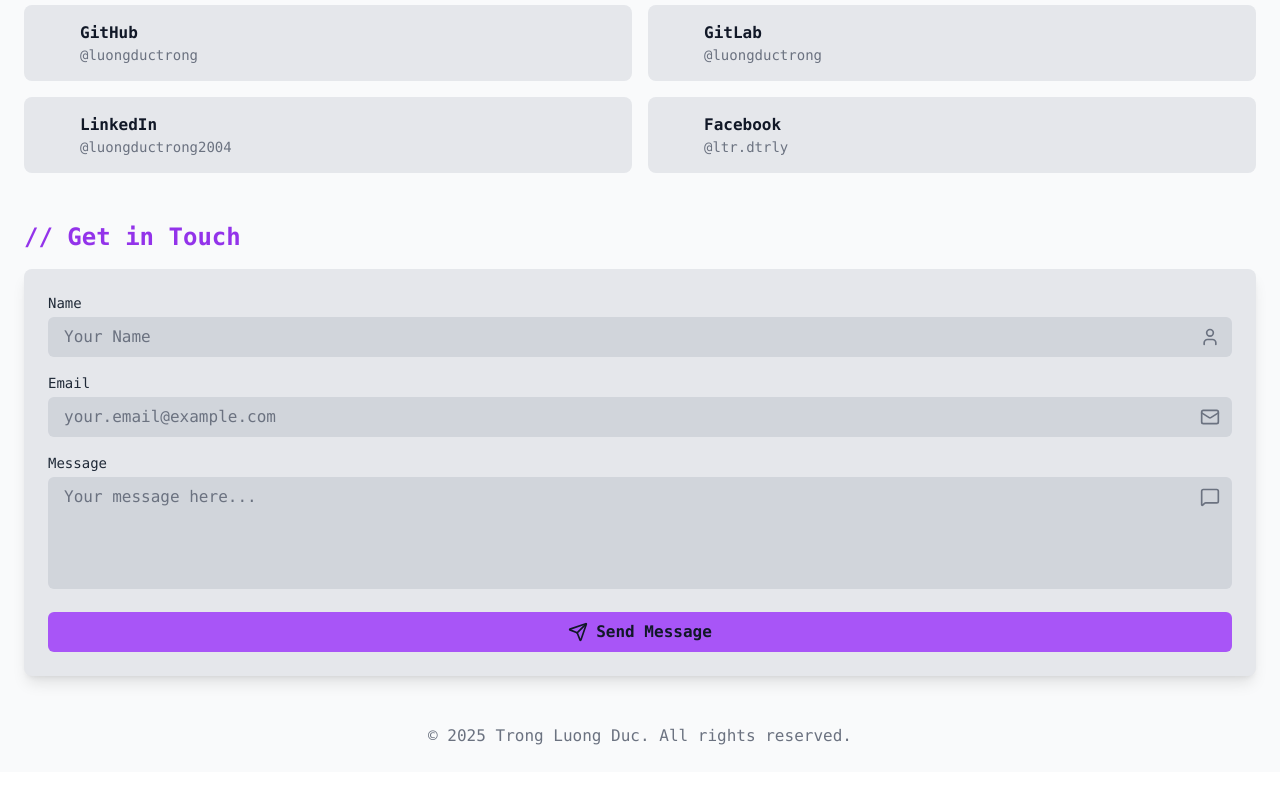
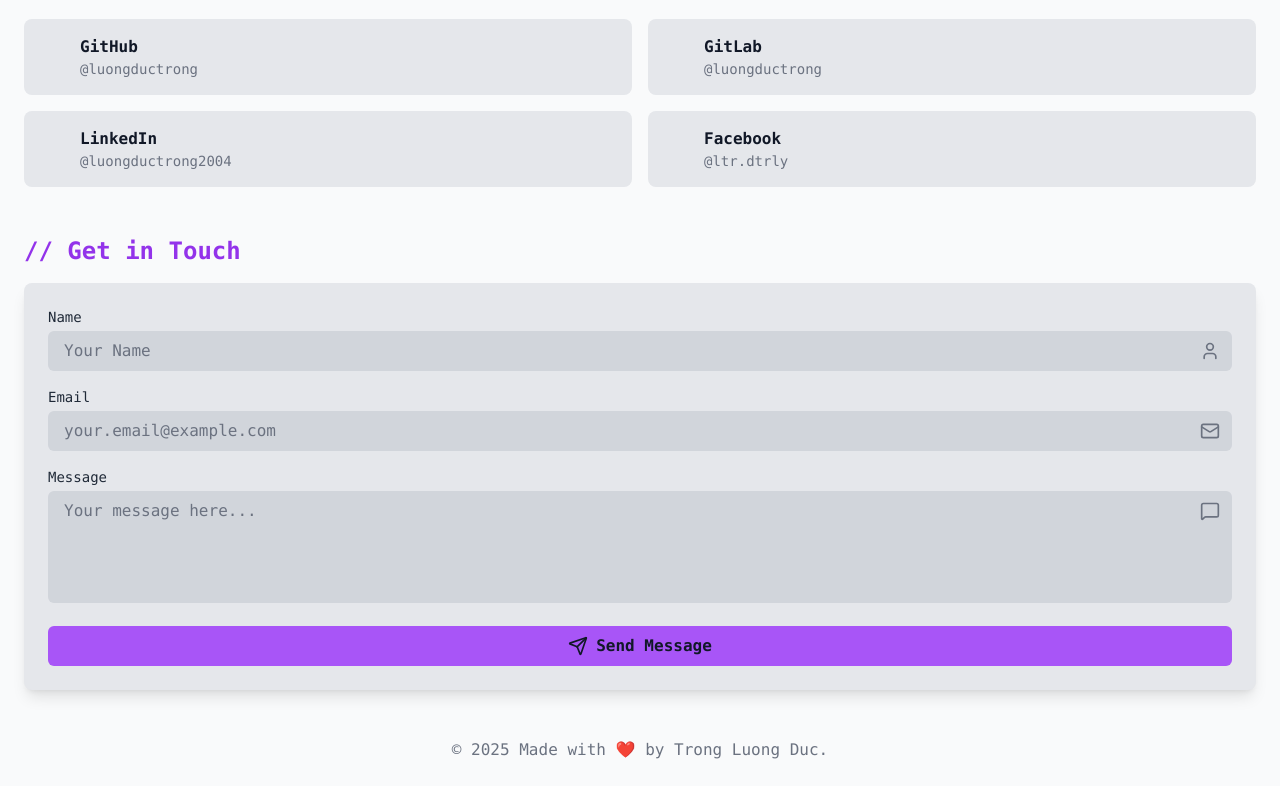
Before and after one commit to luongductrong/portfolio-v1, a Vue app: page /#/ in a window 1280 px wide. Shown: the part 1555-2341 px from the top of the page. Built offline with nearby package versions, Linux system fonts and the light colour scheme; some icons are missing.

Commit message:
Fix: SectionProject: light mode Github icon; Update: footer content

```diff
--- a/src/components/AppFooter.vue
+++ b/src/components/AppFooter.vue
@@ -4,6 +4,6 @@
 
 <template>
   <footer class="text-center text-gray-500 mt-12">
-    <p>&copy; {{ currentYear }} Trong Luong Duc. All rights reserved.</p>
+    <p>&copy; {{ currentYear }} Made with ❤️ by Trong Luong Duc.</p>
   </footer>
 </template>
--- a/src/components/SectionProject.vue
+++ b/src/components/SectionProject.vue
@@ -43,7 +43,7 @@
           :href="project.github"
           target="_blank"
           rel="noopener noreferrer"
-          class="text-blue-500 dark:text-blue-400 hover:text-gray-50 transition duration-300"
+          class="pl-2 pb-2 text-blue-500 dark:text-blue-400 hover:text-gray-800 dark:hover:text-gray-50 transition duration-300"
         >
           <GitHubIcon class="w-5 h-5" />
         </a>
```
